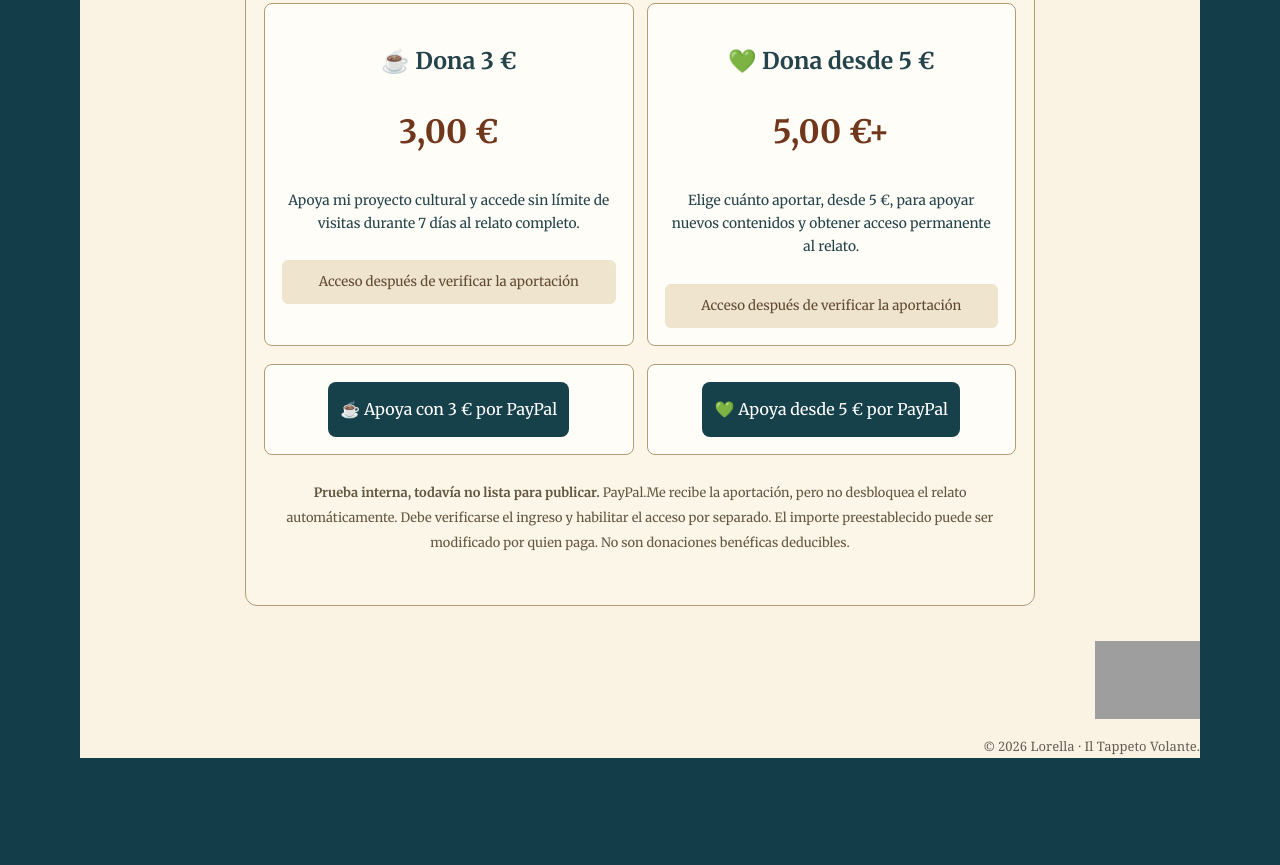
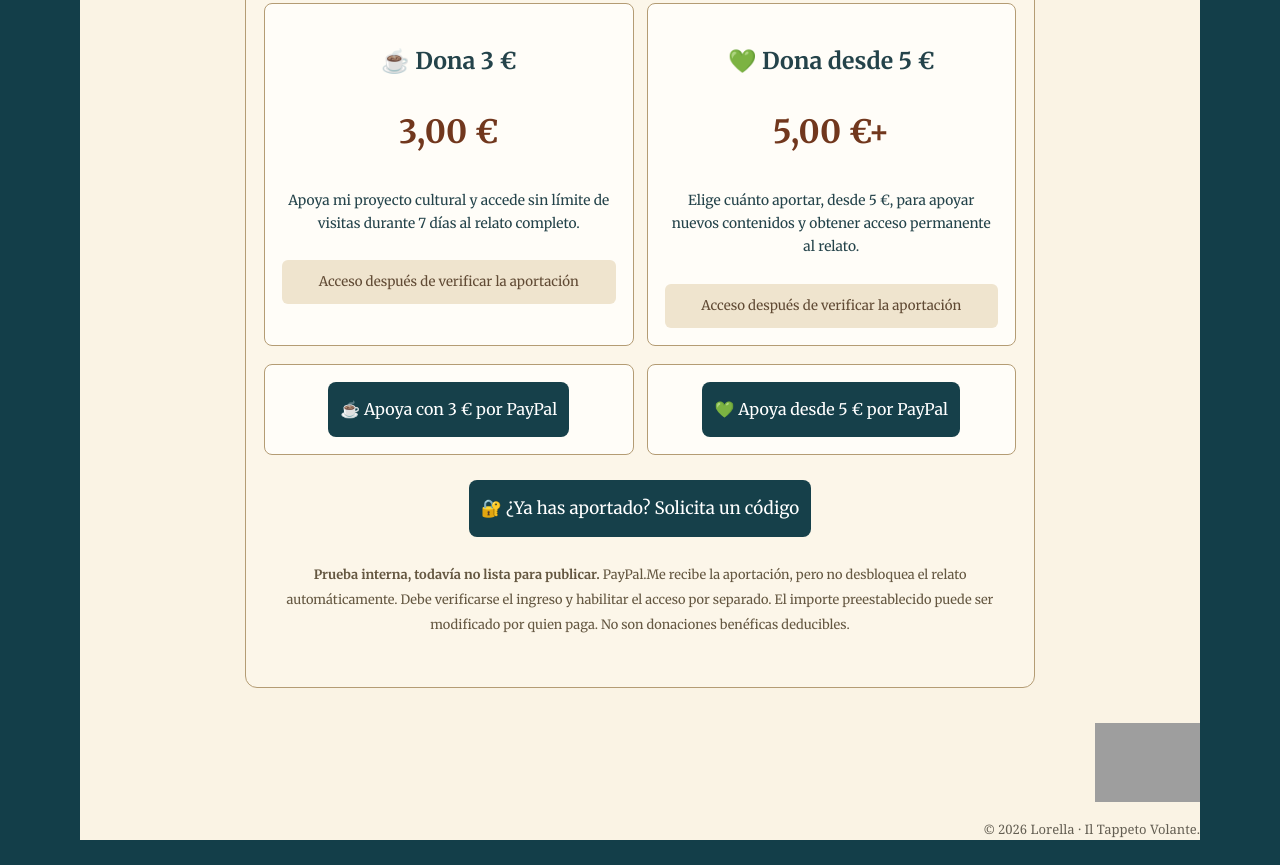
Before and after one commit to IlTappetoVolante/il-tappeto-volante, a plain HTML site: page istanbul-caos-affascinante/anteprima-es.html in a window 1280 px wide. Shown: the part 2247-3112 px from the top of the page. Before the commit the page ends 3030 px from the top, so only its background shows below. Drawn offline with Linux system fonts and the light colour scheme; grey boxes are pictures that could not be loaded.

Commit message:
Staging: aggiungi accesso email con codice monouso alle anteprime PayPal.Me

```diff
--- a/istanbul-caos-affascinante/anteprima-es.html
+++ b/istanbul-caos-affascinante/anteprima-es.html
@@ -17,6 +17,7 @@
 <div class="music"><audio controls loop preload="none" src="../audio/hitslab-turkish-middle-eastern-background-music-326270.mp3" aria-label="Background music"></audio><p style="font-size:.8rem">Turkish Middle Eastern Background Music · HitsLab</p></div>
 <section class="pricing"><h2>☕ Apoya Il Tappeto Volante y continúa el viaje</h2><p>Estas fotografías y relatos originales requieren tiempo y recursos. Tu aportación me ayuda a seguir creando y te permite acceder al diario completo y exclusivo.</p><div class="options"><div class="option"><h3>☕ Dona 3 €</h3><div class="price">3,00 €</div><p>Apoya mi proyecto cultural y accede sin límite de visitas durante 7 días al relato completo.</p><div class="pending">Acceso después de verificar la aportación</div></div><div class="option"><h3>💚 Dona desde 5 €</h3><div class="price">5,00 €+</div><p>Elige cuánto aportar, desde 5 €, para apoyar nuevos contenidos y obtener acceso permanente al relato.</p><div class="pending">Acceso después de verificar la aportación</div></div></div>
 <div class="options" aria-label="Enlaces de prueba PayPal.Me"><div class="option"><a class="preview-link" href="https://www.paypal.me/IlTappetoVolante/3EUR" target="_blank" rel="noopener noreferrer">☕ Apoya con 3 € por PayPal</a></div><div class="option"><a class="preview-link" href="https://www.paypal.me/IlTappetoVolante/5EUR" target="_blank" rel="noopener noreferrer">💚 Apoya desde 5 € por PayPal</a></div></div>
+<p style="text-align:center"><a class="preview-link" href="accesso-monouso.html?lang=es">🔐 ¿Ya has aportado? Solicita un código</a></p>
 <p class="foot" id="pay-foot"><strong>Prueba interna, todavía no lista para publicar.</strong> PayPal.Me recibe la aportación, pero no desbloquea el relato automáticamente. Debe verificarse el ingreso y habilitar el acceso por separado. El importe preestablecido puede ser modificado por quien paga. No son donaciones benéficas deducibles.</p></section>
 <img class="seal" src="../img/sigillo_ceralacca_lorella_cr.png" alt="Lorella" loading="lazy">
 <p class="signature-rights">© 2026 Lorella · Il Tappeto Volante.</p></main></div>
```
